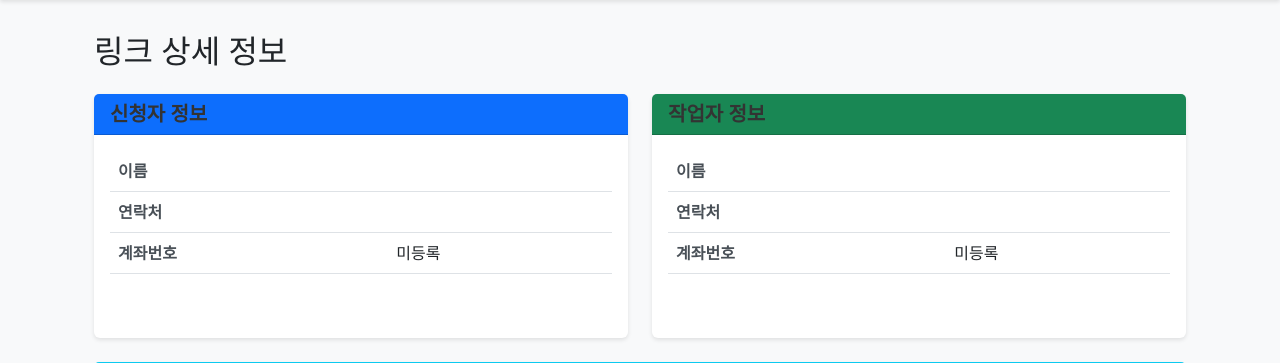
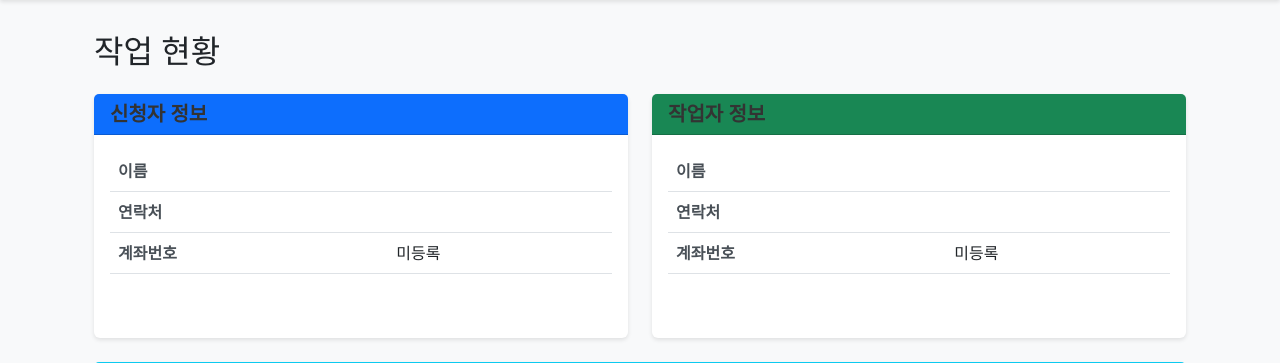
Before and after one commit to javamain87/web_python, a Flask app: template app/templates/admin/view_link.html in a window 1280 px wide. Shown: the part 56-419 px from the top of the page. Run offline with Flask 2, Linux system fonts and the light colour scheme; the template is opened without the code that fills it, so the values that code supplies are empty.

```diff
--- a/app/templates/admin/view_link.html
+++ b/app/templates/admin/view_link.html
@@ -1,12 +1,12 @@
 {% extends "base_link.html" %}
 
-{% block title %}링크 상세 정보{% endblock %}
+{% block title %}작업 현황{% endblock %}
 
 {% block content %}
 <div class="container">
     <div class="row">
         <div class="col-12">
-            <h2 class="mb-4">링크 상세 정보</h2>
+            <h2 class="mb-4">작업 현황</h2>
         </div>
     </div>
 
```
